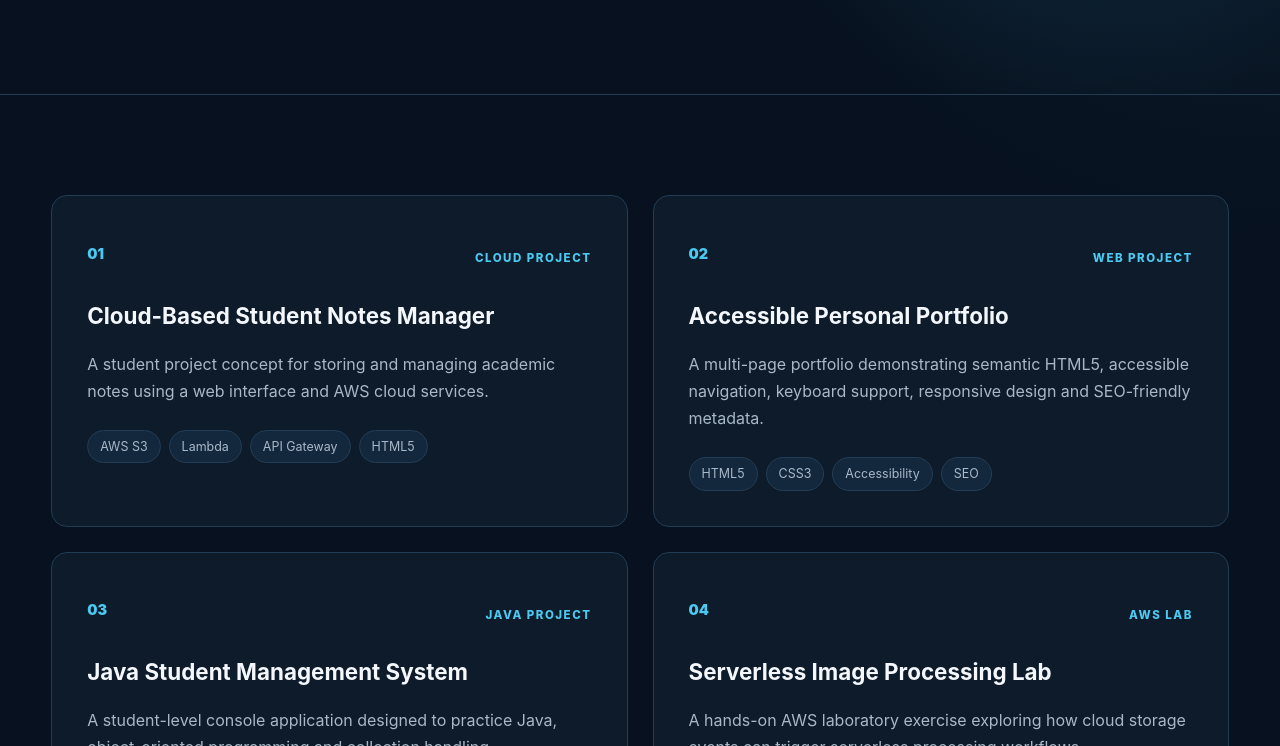
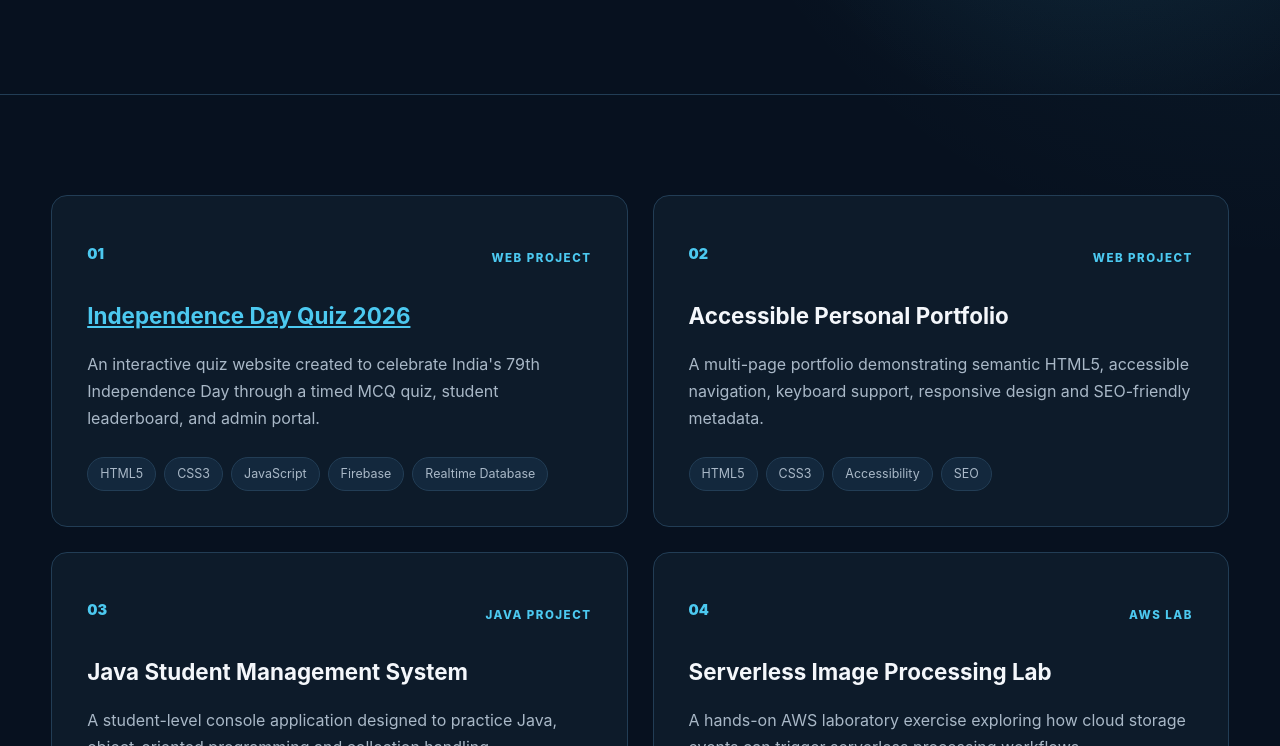
Before and after one commit to kalapatirahul/K-Rahul-Portfolio, a plain HTML site: page projects.html in a window 1280 px wide. Shown: the part 354-1100 px from the top of the page. Drawn offline with Linux system fonts and the light colour scheme.

Commit message:
Update projects.html

```diff
--- a/projects.html
+++ b/projects.html
@@ -107,6 +107,8 @@
             <div class="project-grid">
 
 
+                <!-- PROJECT 01 -->
+
                 <article class="project-card">
 
                     <div class="project-top">
@@ -116,30 +118,39 @@
                         </span>
 
                         <span class="project-type">
-                            CLOUD PROJECT
+                            WEB PROJECT
                         </span>
 
                     </div>
 
                     <h3>
-                        Cloud-Based Student Notes Manager
+                        <a
+                            href="https://kalapatirahul.github.io/quiz/"
+                            target="_blank"
+                            rel="noopener noreferrer"
+                        >
+                            Independence Day Quiz 2026
+                        </a>
                     </h3>
 
                     <p>
-                        A student project concept for storing and
-                        managing academic notes using a web interface
-                        and AWS cloud services.
+                        An interactive quiz website created to celebrate
+                        India's 79th Independence Day through a timed MCQ
+                        quiz, student leaderboard, and admin portal.
                     </p>
 
                     <ul class="tag-list">
-                        <li>AWS S3</li>
-                        <li>Lambda</li>
-                        <li>API Gateway</li>
                         <li>HTML5</li>
+                        <li>CSS3</li>
+                        <li>JavaScript</li>
+                        <li>Firebase</li>
+                        <li>Realtime Database</li>
                     </ul>
 
                 </article>
 
+
+                <!-- PROJECT 02 -->
 
                 <article class="project-card">
 
@@ -175,6 +186,8 @@
                 </article>
 
 
+                <!-- PROJECT 03 -->
+
                 <article class="project-card">
 
                     <div class="project-top">
@@ -207,6 +220,8 @@
 
                 </article>
 
+
+                <!-- PROJECT 04 -->
 
                 <article class="project-card">
 
@@ -280,10 +295,13 @@
                         Email
                     </a>
                 </li>
+
                 <li>
-                    <a href="https://github.com/kalapatirahul"
-                       target="_blank"
-                       rel="noopener noreferrer">
+                    <a
+                        href="https://github.com/kalapatirahul"
+                        target="_blank"
+                        rel="noopener noreferrer"
+                    >
                         GitHub
                     </a>
                 </li>
```
